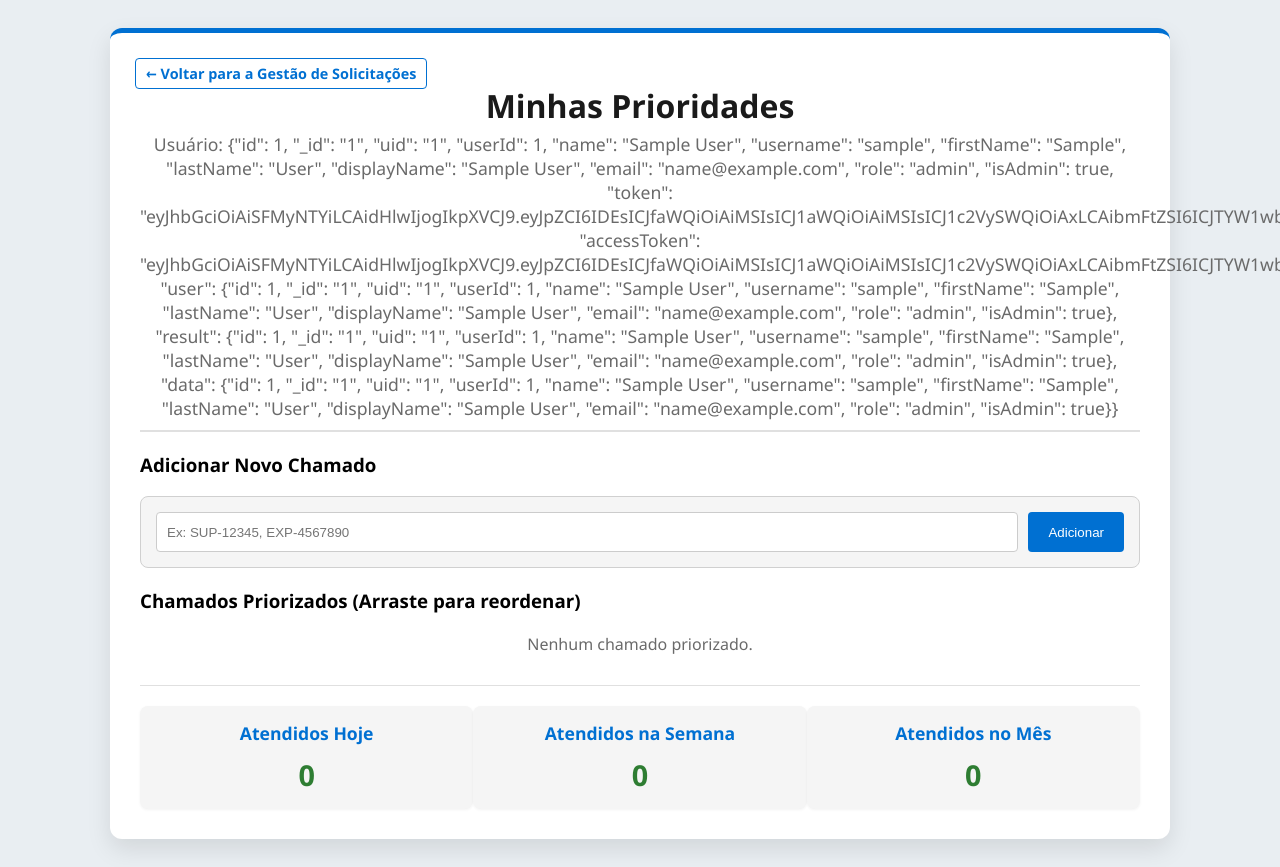
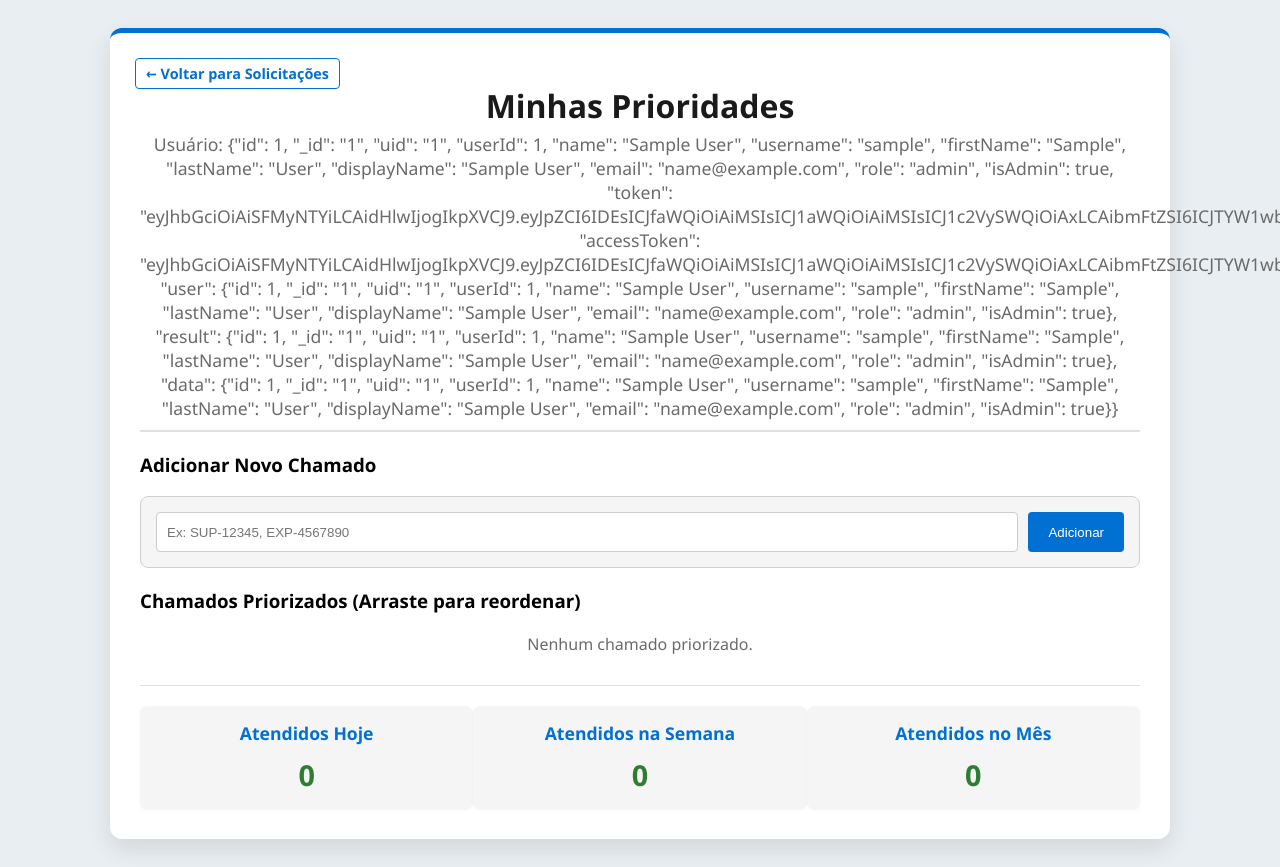
Before and after one commit to rmartissysmap/Automacoes-ProSula, a plain HTML site: page prioridades.html in a window 1280 px wide. Shown: the top 867 px of the page. Drawn offline with Linux system fonts and the light colour scheme; sample sign-in values are in the browser's storage.

```diff
--- a/prioridades.html
+++ b/prioridades.html
@@ -18,13 +18,13 @@
             border-radius: 12px;
             box-shadow: 0 10px 25px rgba(0, 0, 0, 0.1);
             border-top: 5px solid #0070d2;
-            position: relative; /* Necessário para o botão de voltar/início */
+            position: relative;
         }
         h1 { color: #1a1a1a; font-size: 2em; margin-bottom: 5px; text-align: center; }
         h2 { color: #6a6a6a; font-size: 1.1em; font-weight: 300; border-bottom: 2px solid #e0e0e0; padding-bottom: 10px; margin-top: 0; margin-bottom: 20px; text-align: center; }
 
-        /* Botão Voltar para Início */
-        #backToMain {
+        /* NOVO ESTILO PARA O LINK DE VOLTAR */
+        .back-link {
             position: absolute;
             top: 25px;
             left: 25px;
@@ -37,7 +37,7 @@
             border-radius: 4px;
             transition: background-color 0.2s;
         }
-        #backToMain:hover {
+        .back-link:hover {
             background-color: #e6f7ff;
             text-decoration: underline;
         }
@@ -204,7 +204,7 @@
 <body>
 
     <div class="container">
-        <a href="index.html" id="backToMain">← Voltar para a Gestão de Solicitações</a>
+        <a href="index.html" class="back-link">&larr; Voltar para Solicitações</a>
 
         <h1 id="pageTitle">Minhas Prioridades</h1>
         <h2 id="userNameDisplay">Usuário: Carregando...</h2>
@@ -303,7 +303,7 @@
             const message = document.getElementById('formMessage');
             const title = input.value.trim().toUpperCase();
 
-            // CORREÇÃO 2: Regex flexibilizado para 3-5 letras e 4-7 dígitos
+            // Regex flexibilizado para 3-5 letras e 4-7 dígitos
             if (!title || !/^[A-Z]{3,5}-\d{4,7}$/.test(title)) {
                 message.textContent = 'Formato inválido. Use 3 a 5 letras (XXX-), seguidas de 4 a 7 dígitos (1234-1234567).';
                 return;
@@ -322,7 +322,7 @@
                 doneDate: ''
             };
 
-            // CORREÇÃO 1: Novos chamados são adicionados NO FIM da lista (de baixo para cima)
+            // Novos chamados são adicionados NO FIM da lista (de baixo para cima, mantendo a ordem de inclusão)
             tickets.push(newTicket);
             saveTickets(tickets);
             input.value = '';
```
